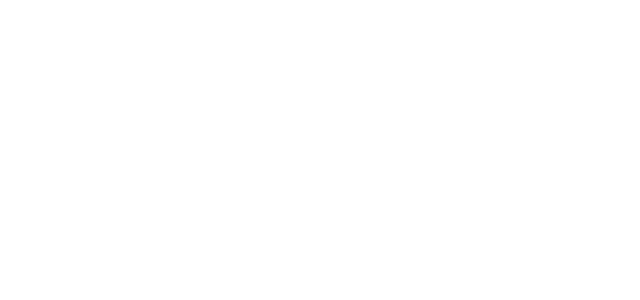
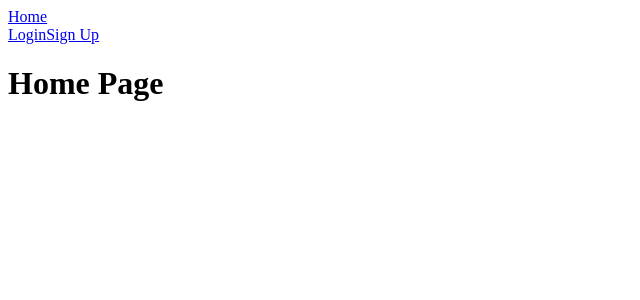
Before and after one commit to Uthaeus/recipeapp1, a React (Create React App) app: page / in a window 1280 px wide. Shown: the top 300 px of the page, without its empty margins (0-640 px from the left). Built offline with nearby package versions, Linux system fonts and the light colour scheme.

Commit message:
created initial navigation and error element

```diff
--- a/src/App.js
+++ b/src/App.js
@@ -1,10 +1,26 @@
+import { createBrowserRouter, RouterProvider } from "react-router-dom";
 
+import RootLayout from "./components/layouts/root-layout";
+import Home from "./pages/home";
+import Error from "./pages/error";
+
+const router = createBrowserRouter([
+  {
+    path: "/",
+    element: <RootLayout />,
+    errorElement: <Error />,
+    children: [
+      {
+        index: true,
+        element: <Home />
+      }
+    ]
+  }
+]);
 
 function App() {
   return (
-    <div className="App">
-
-    </div>
+    <RouterProvider router={router} />
   );
 }
 
--- a/src/components/layouts/root-layout.js
+++ b/src/components/layouts/root-layout.js
@@ -1,9 +1,12 @@
 import { Outlet } from "react-router";
+
+import MainNavigation from "../navigation/main-navigation";
 
 function RootLayout() {
 
     return (
         <div className="root-layout">
+            <MainNavigation />
             <Outlet />
         </div>
     );
--- /dev/null
+++ b/src/components/navigation/main-navigation.js
@@ -0,0 +1,19 @@
+import { NavLink } from "react-router-dom";
+
+function MainNavigation() {
+
+    return (
+        <div className="main-navigation">
+            <div className="main-navigation-left">
+                <NavLink to='/'>Home</NavLink>
+            </div>
+
+            <div className="main-navigation-right">
+                <NavLink to='/auth/login'>Login</NavLink>
+                <NavLink to='/auth/signup'>Sign Up</NavLink>
+            </div>
+        </div>
+    );
+}
+
+export default MainNavigation;
--- /dev/null
+++ b/src/pages/error.js
@@ -0,0 +1,14 @@
+import { Link } from "react-router-dom";
+
+function Error() {
+
+    return (
+        <div className="error">
+            <h1 className="error-title">Oop something went wrong!</h1>
+
+            <Link to='/' className="error-link">Return Home</Link>
+        </div>
+    );
+}
+
+export default Error;
--- a/src/pages/home.js
+++ b/src/pages/home.js
@@ -0,0 +1,11 @@
+
+function Home() {
+
+    return (
+        <div className="home">
+            <h1>Home Page</h1>
+        </div>
+    );
+}
+
+export default Home;
```
